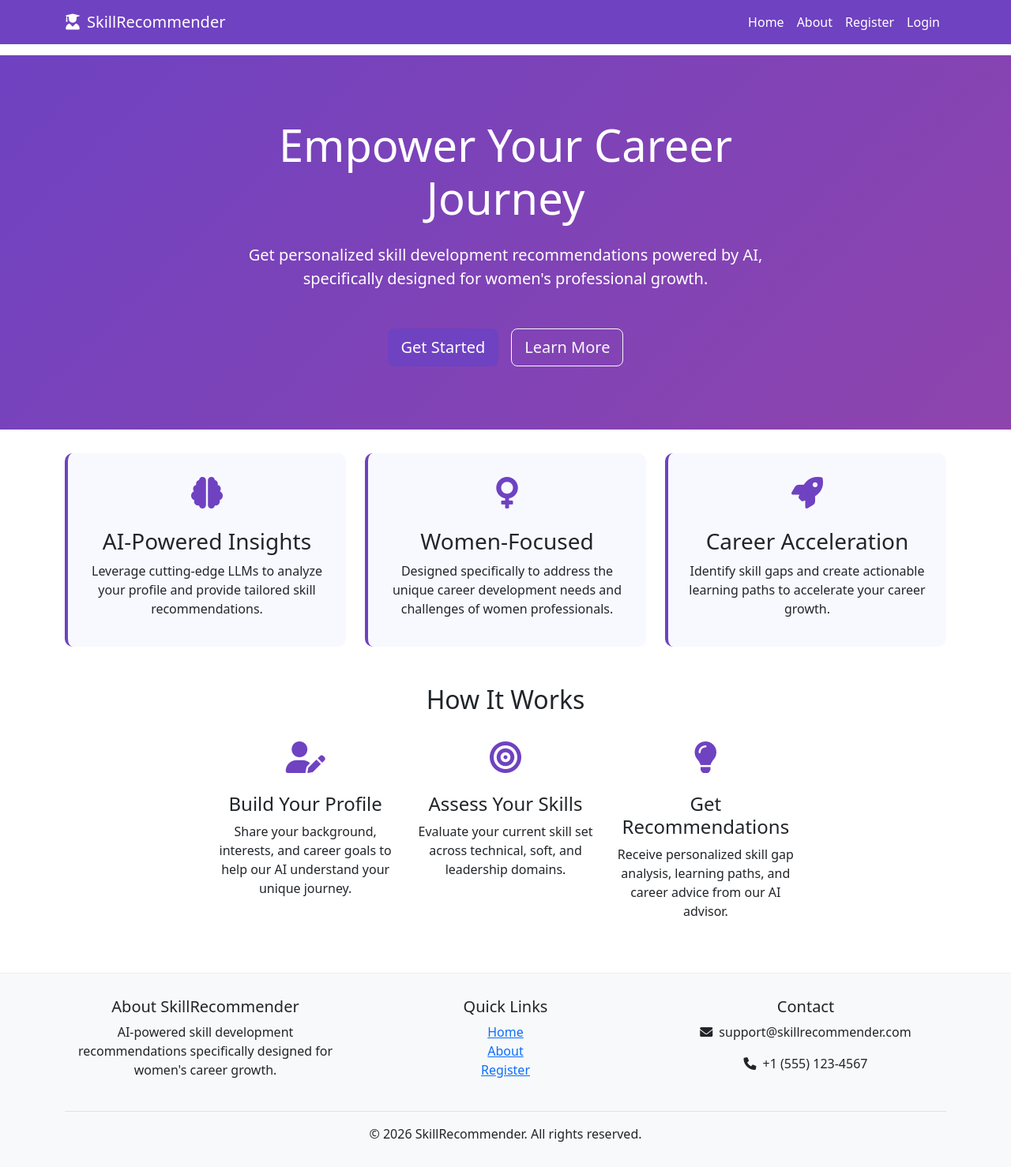
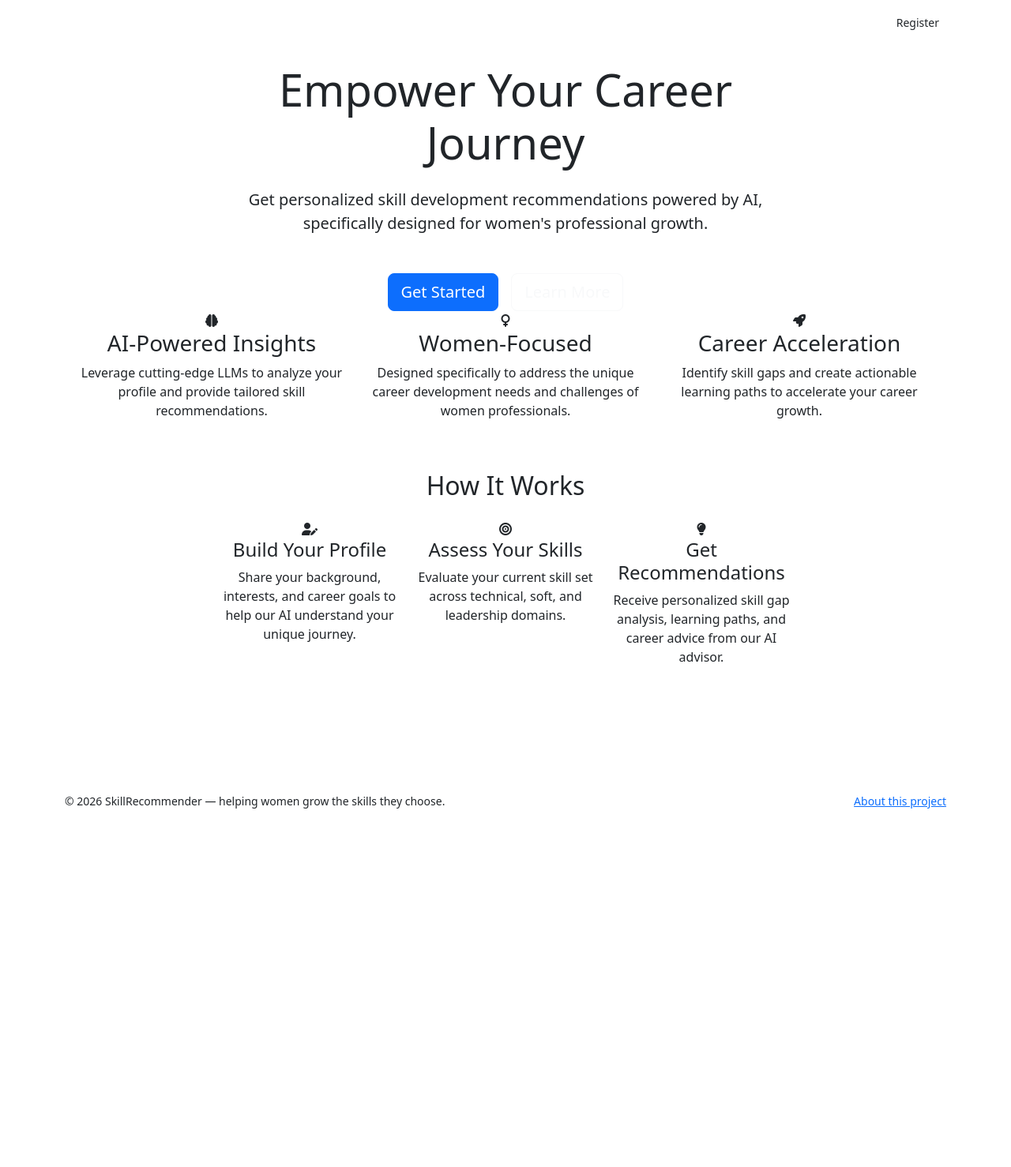
Before and after one commit to varun05126/llm_working, a Django app: page / in a window 1280 px wide. Shown: the whole page at 79% size. After the commit the page ends 1024 px from the top, so only its background shows below. Run offline with Django 5.2, Linux system fonts and the light colour scheme.

Commit message:
Refactor base.html for SkillRecommender
Updated the base HTML template for the recommender app, including changes to the title, CSS links, and footer structure.

```diff
--- a/templates/recommender/base.html
+++ b/templates/recommender/base.html
@@ -1,131 +1,56 @@
+{% load static %}
 <!DOCTYPE html>
 <html lang="en">
 <head>
   <meta charset="UTF-8">
   <meta name="viewport" content="width=device-width, initial-scale=1.0">
-    <title>{% block title %}Women Skill Development Recommender{% endblock %}</title>
-    <link href="https://cdn.jsdelivr.net/npm/bootstrap@5.3.0/dist/css/bootstrap.min.css" rel="stylesheet">
-    <link href="https://cdnjs.cloudflare.com/ajax/libs/font-awesome/6.0.0/css/all.min.css" rel="stylesheet">
-    <style>
-        body {
-            padding-top: 70px;
-        }
-        .navbar {
-            background-color: #6f42c1 !important;
-        }
-        .navbar-brand, .nav-link {
-            color: white !important;
-        }
-        .hero-section {
-            background: linear-gradient(135deg, #6f42c1, #8e44ad);
-            color: white;
-            padding: 80px 0;
-            margin-bottom: 30px;
-        }
-        .stats-card {
-            background: #f8f9ff;
-            border-radius: 10px;
-            padding: 20px;
-            border-left: 4px solid #6f42c1;
-        }
-        .feature-icon {
-            font-size: 2.5rem;
-            color: #6f42c1;
-            margin-bottom: 15px;
-        }
-        .btn-primary {
-            background-color: #6f42c1;
-            border-color: #6f42c1;
-        }
-        .btn-primary:hover {
-            background-color: #5a32a3;
-            border-color: #5a32a3;
-        }
-        .skill-tag {
-            display: inline-block;
-            background: #e3f2fd;
-            color: #1976d2;
-            padding: 5px 12px;
-            border-radius: 20px;
-            margin: 5px;
-            font-size: 0.9rem;
-        }
-        .recommendation-card {
-            border: none;
-            border-radius: 15px;
-            box-shadow: 0 4px 6px rgba(0,0,0,0.1);
-            margin-bottom: 20px;
-            transition: transform 0.2s;
-        }
-        .recommendation-card:hover {
-            transform: translateY(-5px);
-            box-shadow: 0 6px 12px rgba(0,0,0,0.15);
-        }
-        .recommendation-header {
-            background: linear-gradient(135deg, #6f42c1, #8e44ad);
-            color: white;
-            border-radius: 15px 15px 0 0;
-            padding: 20px;
-        }
-        .resource-card {
-            border: 1px solid #eee;
-            border-radius: 10px;
-            padding: 15px;
-            margin-bottom: 15px;
-            background: white;
-        }
-        .resource-card:hover {
-            box-shadow: 0 4px 8px rgba(0,0,0,0.1);
-        }
-        .progress-bar {
-            height: 10px;
-            border-radius: 5px;
-        }
-        .footer {
-            background-color: #f8f9fa;
-            padding: 30px 0;
-            margin-top: 50px;
-            border-top: 1px solid #eee;
-        }
-    </style>
+  <title>{% block title %}SkillRecommender{% endblock %}</title>
+
+  <link rel="preconnect" href="https://fonts.googleapis.com">
+  <link href="https://fonts.googleapis.com/css2?family=Fraunces:wght@500;600;700&family=Work+Sans:wght@400;500;600&display=swap" rel="stylesheet">
+  <link href="https://cdn.jsdelivr.net/npm/bootstrap@5.3.3/dist/css/bootstrap.min.css" rel="stylesheet">
+  <link href="https://cdnjs.cloudflare.com/ajax/libs/font-awesome/6.5.2/css/all.min.css" rel="stylesheet">
+  <link href="{% static 'recommender/css/custom.css' %}" rel="stylesheet">
+
+  {% block extra_css %}{% endblock %}
 </head>
 <body>
-    <nav class="navbar navbar-expand-lg navbar-dark fixed-top">
+
+  <nav class="navbar navbar-expand-lg navbar-skillrec navbar-dark">
     <div class="container">
       <a class="navbar-brand" href="{% url 'home' %}">
-                <i class="fas fa-user-graduate me-2"></i>SkillRecommender
+        <i class="fa-solid fa-seedling me-1"></i> SkillRecommender
       </a>
-            <button class="navbar-toggler" type="button" data-bs-toggle="collapse" data-bs-target="#navbarNav">
+      <button class="navbar-toggler" type="button" data-bs-toggle="collapse" data-bs-target="#mainNav">
         <span class="navbar-toggler-icon"></span>
       </button>
-            <div class="collapse navbar-collapse" id="navbarNav">
-                <ul class="navbar-nav ms-auto">
+
+      <div class="collapse navbar-collapse" id="mainNav">
+        <ul class="navbar-nav ms-auto align-items-lg-center">
+          <li class="nav-item"><a class="nav-link" href="{% url 'home' %}">Home</a></li>
+
+          {% if user.is_authenticated %}
+            <li class="nav-item"><a class="nav-link" href="{% url 'skill_assessment' %}">Skill Assessment</a></li>
+            <li class="nav-item"><a class="nav-link" href="{% url 'view_recommendations' %}">My Recommendations</a></li>
+            <li class="nav-item"><a class="nav-link" href="{% url 'resources' %}">Learning Resources</a></li>
+            <li class="nav-item"><a class="nav-link" href="{% url 'about' %}">About</a></li>
+            <li class="nav-item"><a class="nav-link" href="{% url 'profile' %}">
+              <i class="fa-regular fa-circle-user me-1"></i>{{ user.first_name|default:user.username }}
+            </a></li>
             <li class="nav-item">
-                        <a class="nav-link" href="{% url 'home' %}">Home</a>
-                    </li>
-                    <li class="nav-item">
-                        <a class="nav-link" href="{% url 'about' %}">About</a>
-                    </li>
-                    {% if user.is_authenticated %}
-                    <li class="nav-item dropdown">
-                        <a class="nav-link dropdown-toggle" href="#" role="button" data-bs-toggle="dropdown">
-                            <i class="fas fa-user me-1"></i>{{ user.username }}
-                        </a>
-                        <ul class="dropdown-menu dropdown-menu-end">
-                            <li><a class="dropdown-item" href="{% url 'profile' %}">My Profile</a></li>
-                            <li><a class="dropdown-item" href="{% url 'skill_assessment' %}">Skill Assessment</a></li>
-                            <li><a class="dropdown-item" href="{% url 'view_recommendations' %}">My Recommendations</a></li>
-                            <li><a class="dropdown-item" href="{% url 'resources' %}">Learning Resources</a></li>
-                            <li><hr class="dropdown-divider"></li>
-                            <li><a class="dropdown-item" href="{% url 'logout' %}">Logout</a></li>
-                        </ul>
+              <form action="{% url 'logout' %}" method="post" class="d-inline">
+                {% csrf_token %}
+                <button type="submit" class="nav-link logout-link btn btn-link p-0 border-0">
+                  <i class="fa-solid fa-right-from-bracket me-1"></i>Logout
+                </button>
+              </form>
             </li>
           {% else %}
+            <li class="nav-item"><a class="nav-link" href="{% url 'resources' %}">Learning Resources</a></li>
+            <li class="nav-item"><a class="nav-link" href="{% url 'about' %}">About</a></li>
+            <li class="nav-item"><a class="nav-link" href="{% url 'login' %}">Login</a></li>
             <li class="nav-item">
-                        <a class="nav-link" href="{% url 'register' %}">Register</a>
-                    </li>
-                    <li class="nav-item">
-                        <a class="nav-link" href="{% url 'login' %}">Login</a>
+              <a class="btn btn-accent-skillrec btn-sm ms-lg-2" href="{% url 'register' %}">Register</a>
             </li>
           {% endif %}
         </ul>
@@ -133,36 +58,27 @@
     </div>
   </nav>
 
+  <main class="container py-4">
+    {% if messages %}
+      {% for message in messages %}
+        <div class="alert alert-{{ message.tags|default:'info' }} alert-dismissible fade show" role="alert">
+          {{ message }}
+          <button type="button" class="btn-close" data-bs-dismiss="alert"></button>
+        </div>
+      {% endfor %}
+    {% endif %}
+
     {% block content %}{% endblock %}
+  </main>
 
-    <footer class="footer">
-        <div class="container">
-            <div class="row text-center">
-                <div class="col-md-4">
-                    <h5>About SkillRecommender</h5>
-                    <p>AI-powered skill development recommendations specifically designed for women's career growth.</p>
-                </div>
-                <div class="col-md-4">
-                    <h5>Quick Links</h5>
-                    <ul class="list-unstyled">
-                        <li><a href="{% url 'home' %}">Home</a></li>
-                        <li><a href="{% url 'about' %}">About</a></li>
-                        <li><a href="{% url 'register' %}">Register</a></li>
-                    </ul>
-                </div>
-                <div class="col-md-4">
-                    <h5>Contact</h5>
-                    <p><i class="fas fa-envelope me-2"></i>support@skillrecommender.com</p>
-                    <p><i class="fas fa-phone me-2"></i>+1 (555) 123-4567</p>
-                </div>
-            </div>
-            <div class="text-center mt-4 pt-3 border-top">
-                <p class="mb-0">&copy; {% now "Y" %} SkillRecommender. All rights reserved.</p>
-            </div>
+  <footer class="footer-skillrec py-4 mt-5">
+    <div class="container d-flex flex-column flex-md-row justify-content-between align-items-center small">
+      <span>&copy; {% now "Y" %} SkillRecommender — helping women grow the skills they choose.</span>
+      <a href="{% url 'about' %}">About this project</a>
     </div>
   </footer>
 
-    <script src="https://cdn.jsdelivr.net/npm/bootstrap@5.3.0/dist/js/bootstrap.bundle.min.js"></script>
+  <script src="https://cdn.jsdelivr.net/npm/bootstrap@5.3.3/dist/js/bootstrap.bundle.min.js"></script>
   {% block extra_js %}{% endblock %}
 </body>
 </html>
```
Lines whose indentation alone changed are shown as unchanged.
